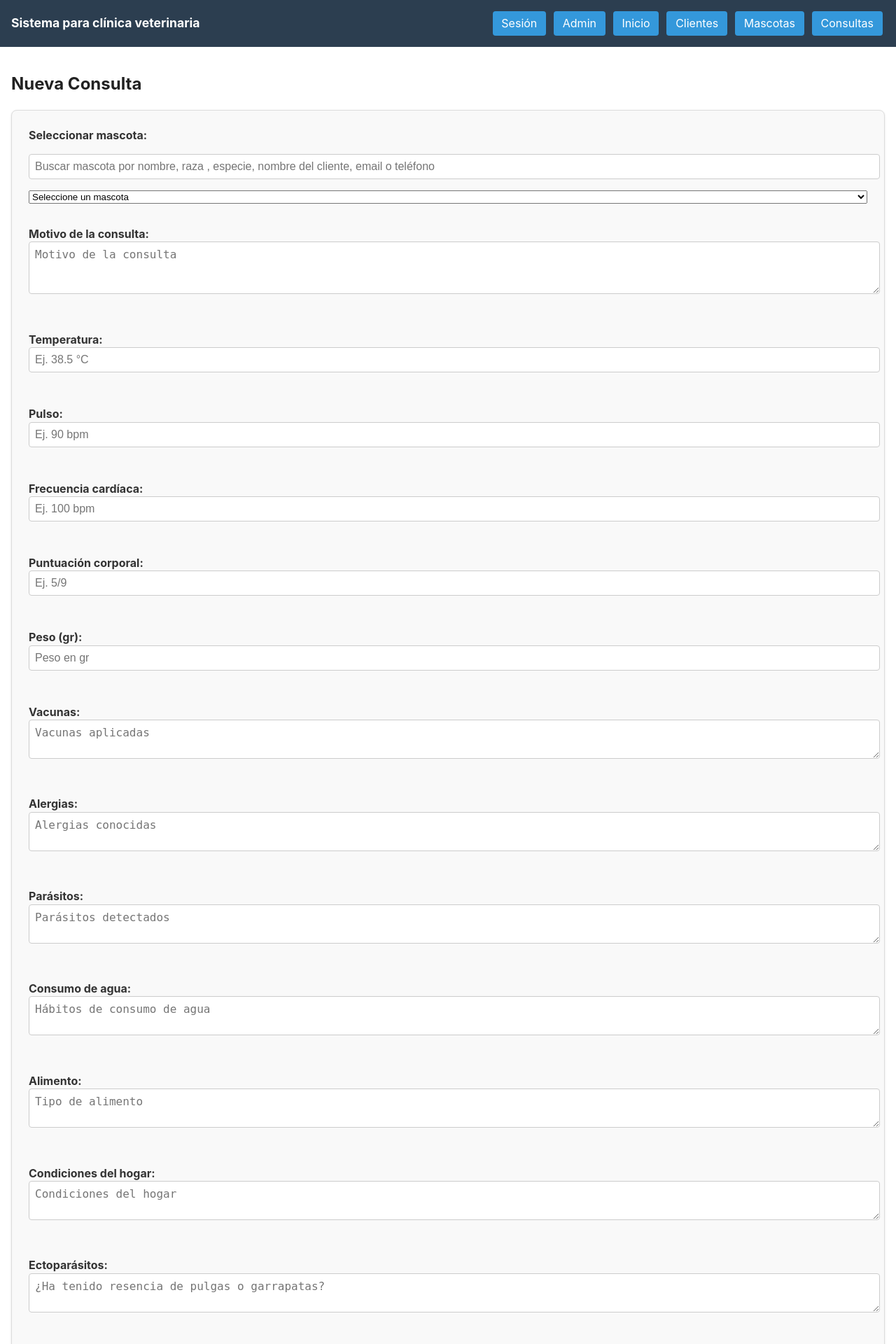
After one commit to Trexpapu/APPMM, a Django app: page /CrearNuevaConsulta/ in a window 1280 px wide. The commit adds this page. Shown: the top 1920 px of the page at 70% size. Run offline with Django 5.2, Linux system fonts and the light colour scheme; a user stored in the database is signed in; data comes from the database, SQL or seed files in the repository; both versions use the stored data as it was after the commit.

```diff
--- a/ConsultasMedicas/forms.py
+++ b/ConsultasMedicas/forms.py
@@ -1,13 +1,134 @@
 from django import forms
 from .models import *
-
-
 class SiguienteConsultaForm(forms.ModelForm):
     class Meta:
         model = SiguientesConsultas
-        fields = [ 'fechaSiguienteConsulta', 'motivoSiguienteConsulta', 'clinicaVeterinaria', 'veterinario']
+        fields = ['fechaSiguienteConsulta', 'motivoSiguienteConsulta', 'clinicaVeterinaria', 'veterinario']
         widgets = {
+            'fechaSiguienteConsulta': forms.DateTimeInput(
+                attrs={'type': 'datetime-local', 'placeholder': 'Selecciona la fecha y hora de la próxima consulta'}
+            ),
+            'motivoSiguienteConsulta': forms.Textarea(
+                attrs={'rows': 3, 'placeholder': 'Describe brevemente el motivo de la próxima consulta'}
+            ),
+            'clinicaVeterinaria': forms.Select(
+                attrs={'placeholder': 'Selecciona la clínica veterinaria'}
+            ),
+            'veterinario': forms.Select(
+                attrs={'placeholder': 'Selecciona el veterinario responsable'}
+            ),
+        }
+        labels = {
+            'fechaSiguienteConsulta': 'Fecha de la siguiente consulta',
+            'motivoSiguienteConsulta': 'Motivo de la siguiente consulta',
+            'clinicaVeterinaria': 'Clínica veterinaria',
+            'veterinario': 'Veterinario responsable',
+        }
 
-            'fechaSiguienteConsulta': forms.DateTimeInput(attrs={'type': 'datetime-local'}),
-            'motivoSiguienteConsulta': forms.Textarea(attrs={'rows': 3}),
+
+class UpdateSiguienteConsultaForm(forms.ModelForm):
+    class Meta:
+        model = SiguientesConsultas
+        fields = ['fechaSiguienteConsulta', 'motivoSiguienteConsulta', 'clinicaVeterinaria', 'veterinario']
+        widgets = {
+            'fechaSiguienteConsulta': forms.DateTimeInput(
+                attrs={'type': 'datetime-local', 'placeholder': 'Selecciona la nueva fecha y hora de la consulta'}
+            ),
+            'motivoSiguienteConsulta': forms.Textarea(
+                attrs={'rows': 3, 'placeholder': 'Actualiza el motivo o notas de la próxima consulta'}
+            ),
+            'clinicaVeterinaria': forms.Select(
+                attrs={'placeholder': 'Selecciona la clínica veterinaria'}
+            ),
+            'veterinario': forms.Select(
+                attrs={'placeholder': 'Selecciona el veterinario responsable'}
+            ),
         }
+        labels = {
+            'fechaSiguienteConsulta': 'Fecha de la siguiente consulta',
+            'motivoSiguienteConsulta': 'Motivo de la siguiente consulta',
+            'clinicaVeterinaria': 'Clínica veterinaria',
+            'veterinario': 'Veterinario responsable',
+        }
+
+
+class ConsultaMedicaForm(forms.ModelForm):
+    class Meta:
+        model = ConsultasMedicas
+        fields = [
+            'motivoConsulta',
+            'temperatura',
+            'pulso',
+            'frecuenciaCardiaca',
+            'puntuacionCorporal',
+            'peso',
+            'vacunas',
+            'alergias',
+            'parasitos',
+            'agua',
+            'alimento',
+            'condicionesDeHogar',
+            'ectoparasitos',
+            'estudiosHechos',
+            'pronosticoSignos',
+            'sintomas',
+            'observaciones',
+            'diagnosticoDiferencial',
+            'diagnostico',
+            'tratamiento',
+            'estudiosRecomendados',
+            'clinicaVeterinaria',
+            'veterinario',
+        ]
+
+        widgets = {
+            'motivoConsulta': forms.Textarea(attrs={'rows': 3, 'placeholder': 'Motivo de la consulta'}),
+            'temperatura': forms.TextInput(attrs={'placeholder': 'Ej. 38.5 °C'}),
+            'pulso': forms.TextInput(attrs={'placeholder': 'Ej. 90 bpm'}),
+            'frecuenciaCardiaca': forms.TextInput(attrs={'placeholder': 'Ej. 100 bpm'}),
+            'puntuacionCorporal': forms.TextInput(attrs={'placeholder': 'Ej. 5/9'}),
+            'peso': forms.NumberInput(attrs={'step': '0.01', 'placeholder': 'Peso en gr'}),
+            'vacunas': forms.Textarea(attrs={'rows': 2, 'placeholder': 'Vacunas aplicadas'}),
+            'alergias': forms.Textarea(attrs={'rows': 2, 'placeholder': 'Alergias conocidas'}),
+            'parasitos': forms.Textarea(attrs={'rows': 2, 'placeholder': 'Parásitos detectados'}),
+            'agua': forms.Textarea(attrs={'rows': 2, 'placeholder': 'Hábitos de consumo de agua'}),
+            'alimento': forms.Textarea(attrs={'rows': 2, 'placeholder': 'Tipo de alimento'}),
+            'condicionesDeHogar': forms.Textarea(attrs={'rows': 2, 'placeholder': 'Condiciones del hogar'}),
+            'ectoparasitos': forms.Textarea(attrs={'rows': 2, 'placeholder': '¿Ha tenido resencia de pulgas o garrapatas?'}),
+            'pronosticoSignos': forms.Textarea(attrs={'rows': 3, 'placeholder': 'Pronóstico y signos clínicos'}),
+            'sintomas': forms.Textarea(attrs={'rows': 3, 'placeholder': 'Síntomas observados'}),
+            'observaciones': forms.Textarea(attrs={'rows': 3, 'placeholder': 'Observaciones del veterinario'}),
+            'diagnosticoDiferencial': forms.Textarea(attrs={'rows': 3, 'placeholder': 'Diagnóstico diferencial'}),
+            'diagnostico': forms.Textarea(attrs={'rows': 3, 'placeholder': 'Diagnóstico final'}),
+            'tratamiento': forms.Textarea(attrs={'rows': 3, 'placeholder': 'Tratamiento prescrito'}),
+            'estudiosHechos': forms.Textarea(attrs={'rows': 3, 'placeholder': 'Estudios realizados'}),
+            'estudiosRecomendados': forms.Textarea(attrs={'rows': 3, 'placeholder': 'Estudios recomendados'}),
+            'clinicaVeterinaria': forms.Select(),
+            'veterinario': forms.Select(),
+        }
+
+        labels = {
+            'motivoConsulta': 'Motivo de la consulta',
+            'temperatura': 'Temperatura',
+            'pulso': 'Pulso',
+            'frecuenciaCardiaca': 'Frecuencia cardíaca',
+            'puntuacionCorporal': 'Puntuación corporal',
+            'peso': 'Peso (gr)',
+            'vacunas': 'Vacunas',
+            'alergias': 'Alergias',
+            'parasitos': 'Parásitos',
+            'agua': 'Consumo de agua',
+            'alimento': 'Alimento',
+            'condicionesDeHogar': 'Condiciones del hogar',
+            'ectoparasitos': 'Ectoparásitos',
+            'pronosticoSignos': 'Pronóstico y signos clínicos',
+            'sintomas': 'Síntomas',
+            'observaciones': 'Observaciones',
+            'diagnosticoDiferencial': 'Diagnóstico diferencial',
+            'diagnostico': 'Diagnóstico final',
+            'tratamiento': 'Tratamiento',
+            'estudiosHechos': 'Estudios realizados',
+            'estudiosRecomendados': 'Estudios recomendados',
+            'clinicaVeterinaria': 'Clínica veterinaria',
+            'veterinario': 'Médico veterinario',
+        }
--- a/ConsultasMedicas/urls.py
+++ b/ConsultasMedicas/urls.py
@@ -6,4 +6,7 @@ urlpatterns = [
     path('indexConsultas/', views.indexInicioConsultas, name='index-consultas'),
     path('AgendarConsulta/', views.agendar_proxima_consulta, name='agendar-consultas'),
     path('verProximasConsultas/', views.ver_proximas_consultas, name='ver-proximas-consultas'),
+    path('borrarProximasConsultas/<int:pk>/', views.borrar_proxima_consulta, name='borrar-proximas-consultas'),
+    path('editarProximasConsultas/<int:pk>/', views.editar_proxima_consulta, name='editar-proximas-consultas'),
+    path('CrearNuevaConsulta/', views.nueva_consulta, name='nueva-consulta'),
 ]
--- a/ConsultasMedicas/views.py
+++ b/ConsultasMedicas/views.py
@@ -67,3 +67,59 @@ def agendar_proxima_consulta(request):
         form = SiguienteConsultaForm()
 
     return render(request, 'consultasMedicas/proximasConsultas/agendarConsulta.html', {'form': form, 'mascotas': mascotas})
+
+
+@login_required
+def borrar_proxima_consulta(request, pk):
+    """View to delete an existing pet."""
+    proxConsulta = get_object_or_404(SiguientesConsultas, pk=pk)
+    proxConsulta.delete()
+    return redirect('ver-proximas-consultas')
+
+
+@login_required
+def editar_proxima_consulta(request, pk):
+    """Editar mascota con selector personalizado de cliente."""
+    proxConsulta = get_object_or_404(SiguientesConsultas, pk=pk)
+    mascota = Mascotas.objects.all()
+
+    if request.method == 'POST':
+        form = UpdateSiguienteConsultaForm(request.POST, instance=proxConsulta)
+        if form.is_valid():
+            proxConsultaEditada = form.save(commit=False)
+            mascota_id = request.POST.get('mascota')
+            if mascota_id:
+                proxConsultaEditada.mascota_id = mascota_id
+            proxConsultaEditada.save()
+            return redirect('ver-proximas-consultas')
+    else:
+        form = UpdateSiguienteConsultaForm(instance=proxConsulta)
+
+    return render(request, 'consultasMedicas/proximasConsultas/editarProximaConsulta.html', {
+        'form': form,
+        'mascotas': mascota
+    })
+
+
+
+
+@login_required
+def nueva_consulta(request):
+    """View to add a next consultation."""
+    mascotas = Mascotas.objects.all()
+
+    if request.method == 'POST':
+        form = ConsultaMedicaForm(request.POST)
+        if form.is_valid():
+            nConsulta = form.save(commit=False)
+            mascota_id = request.POST.get('mascota')
+            if mascota_id:
+                nConsulta.mascota_id = mascota_id
+                nConsulta.save()
+                return redirect('index-consultas')
+            else:
+                form.add_error(None, "Debe seleccionar una mascota antes de guardar.")
+    else:
+        form = ConsultaMedicaForm()
+
+    return render(request, 'consultasMedicas/consultasMedicasBase/nuevaConsulta.html', {'form': form, 'mascotas': mascotas})
--- /dev/null
+++ b/templates/consultasMedicas/consultasMedicasBase/nuevaConsulta.html
@@ -0,0 +1,42 @@
+{% extends 'base.html' %}
+
+{% block title %}Nueva Consulta{% endblock %}
+
+{% block content %}
+<section class="container">
+    <h2>Nueva Consulta</h2>
+    <form method="post">
+        {% csrf_token %}
+         <!-- Campo personalizado -->
+        <label for="mascota">Seleccionar mascota:</label>
+        <input type="text" id="mascota-search" placeholder="Buscar mascota por nombre, raza , especie, nombre del cliente, email o teléfono" class="search-input">
+        <select id="mascota" name="mascota" class="searchable-dropdown">
+            <option value="">Seleccione un mascota</option>
+            {% for mascota in mascotas %}
+            <option value="{{ mascota.id }}">
+                {{ mascota.nombre }} - {{ mascota.raza }} - {{ mascota.especie }} - {{ mascota.cliente.nombre }} - {{ mascota.cliente.email }} - {{ mascota.cliente.telefono }}
+            </option>
+            {% endfor %}
+        </select>
+        {{ form.as_p }}
+        <button type="submit" class="btn-home">Guardar</button>
+    </form>
+</section>
+
+
+<script>
+    document.addEventListener('DOMContentLoaded', function() {
+        const searchInput = document.getElementById('mascota-search');
+        const dropdown = document.getElementById('mascota');
+
+        searchInput.addEventListener('input', function() {
+            const filter = searchInput.value.toLowerCase().replace(/\s+/g, '');
+            const options = dropdown.querySelectorAll('option');
+            options.forEach(option => {
+                const text = option.textContent.toLowerCase().replace(/\s+/g, '');
+                option.style.display = text.includes(filter) ? '' : 'none';
+            });
+        });
+    });
+</script>
+{% endblock %}
--- a/templates/consultasMedicas/indexConsultas.html
+++ b/templates/consultasMedicas/indexConsultas.html
@@ -9,7 +9,7 @@
         <a href="{% url 'agendar-consultas' %}" class="btn-home">Agendar Consulta</a>
         <a href="{% url 'ver-proximas-consultas' %}" class="btn-home">Ver Proximas Consultas</a>
         <a href="{% url 'ver_clientes' %}" class="btn-home">Ver Historial de Consultas</a>
-        <a href="{% url 'index-consultas' %}" class="btn-home">Nueva Consulta</a>
+        <a href="{% url 'nueva-consulta' %}" class="btn-home">Nueva Consulta</a>
 
     </div>
 </section>
```
Also changed, not shown: ClientesMascotas/forms.py (+61 -7 lines), templates/consultasMedicas/proximasConsultas/editarProximaConsulta.html (+47 -0 lines), templates/consultasMedicas/proximasConsultas/verProximasConsultas.html (+16 -0 lines), db.sqlite3.
